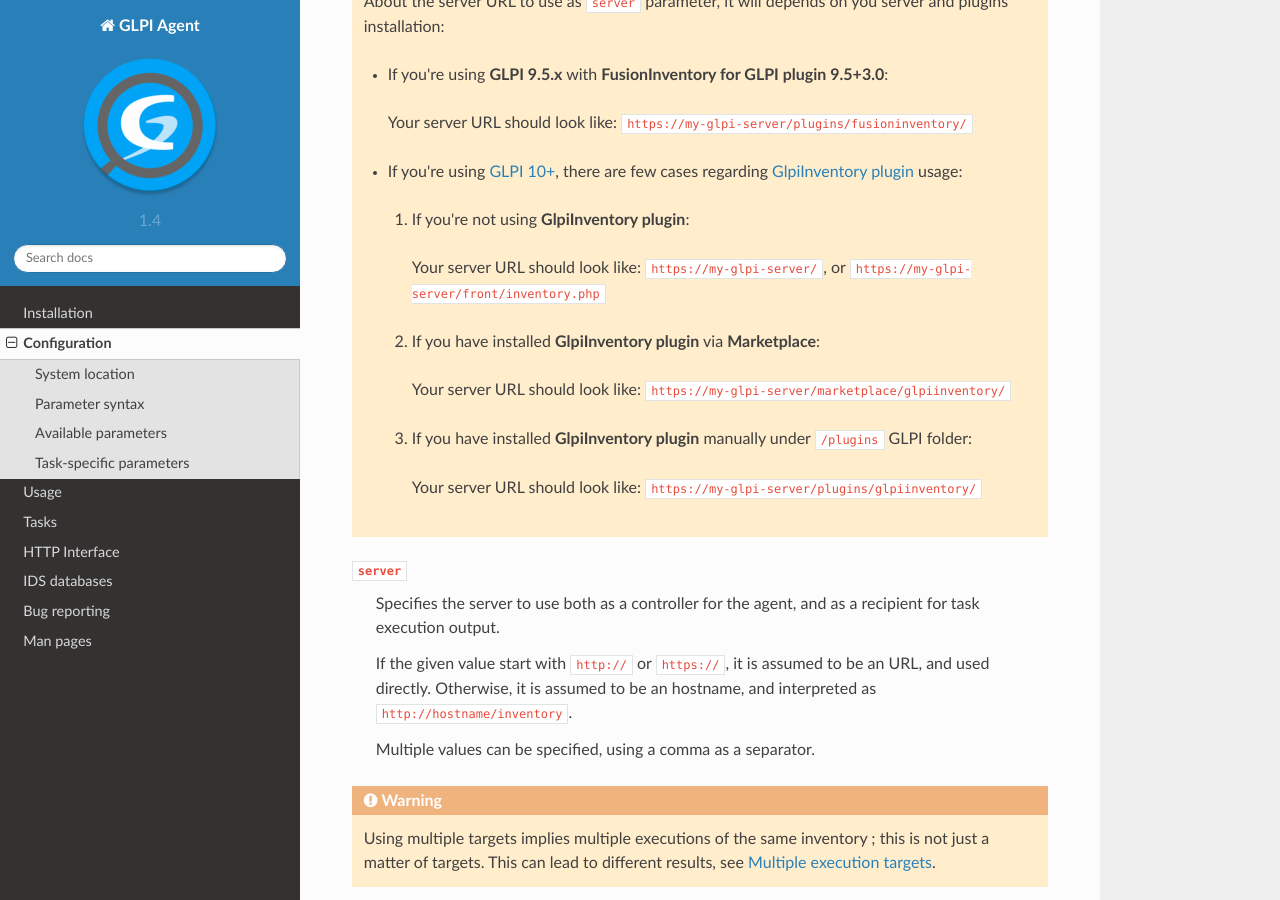
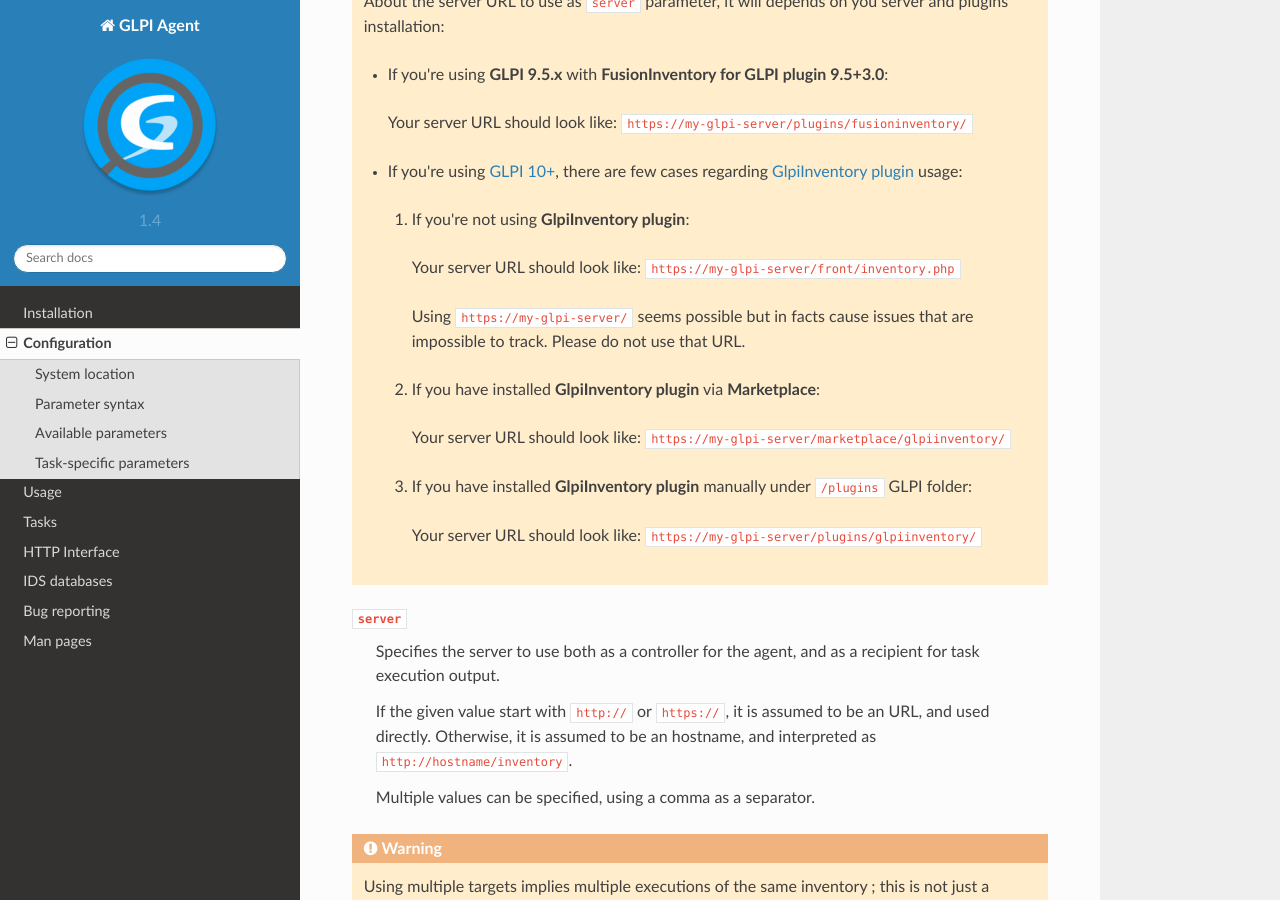
Before and after one commit to glpi-project/doc-agent, a Sphinx documentation site: the page built from source/configuration.rst, in a window 1280 px wide and 900 px high, scrolled down 1775 px. Built offline with Sphinx 7.4.7 and the Read the Docs theme 2.0.0, drawn with Linux system fonts in a browser that asks for light colours.

Commit message:
Fix server URL
Direct URL cause issues; this should not be used.

```diff
--- a/source/configuration.rst
+++ b/source/configuration.rst
@@ -73,7 +73,9 @@
 
     1. If you're not using **GlpiInventory plugin**:
 
-     Your server URL should look like: ``https://my-glpi-server/``, or ``https://my-glpi-server/front/inventory.php``
+     Your server URL should look like: ``https://my-glpi-server/front/inventory.php``
+
+     Using ``https://my-glpi-server/`` seems possible but in facts cause issues that are impossible to track. Please do not use that URL.
 
     2. If you have installed **GlpiInventory plugin** via **Marketplace**:
 
```
